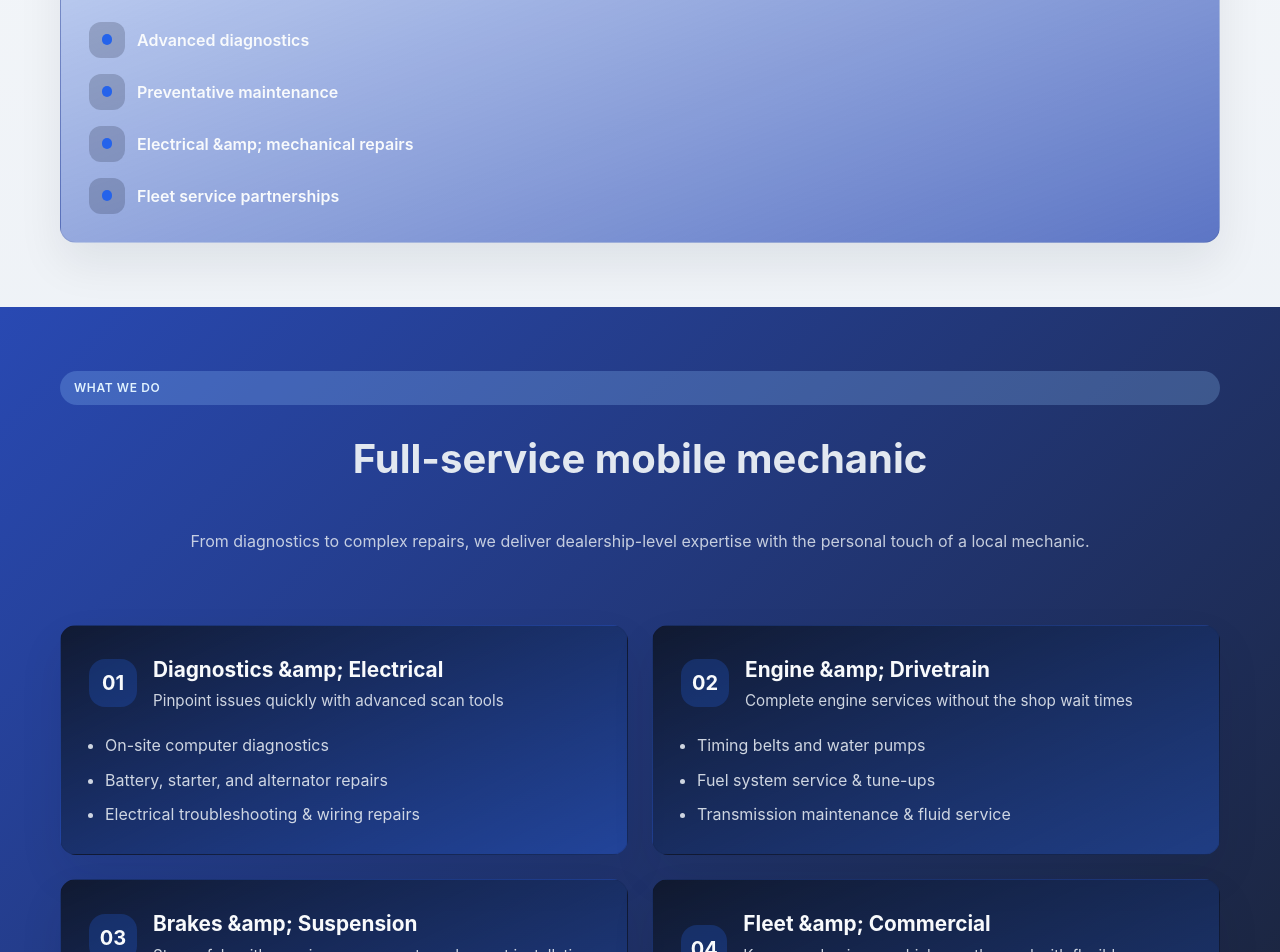
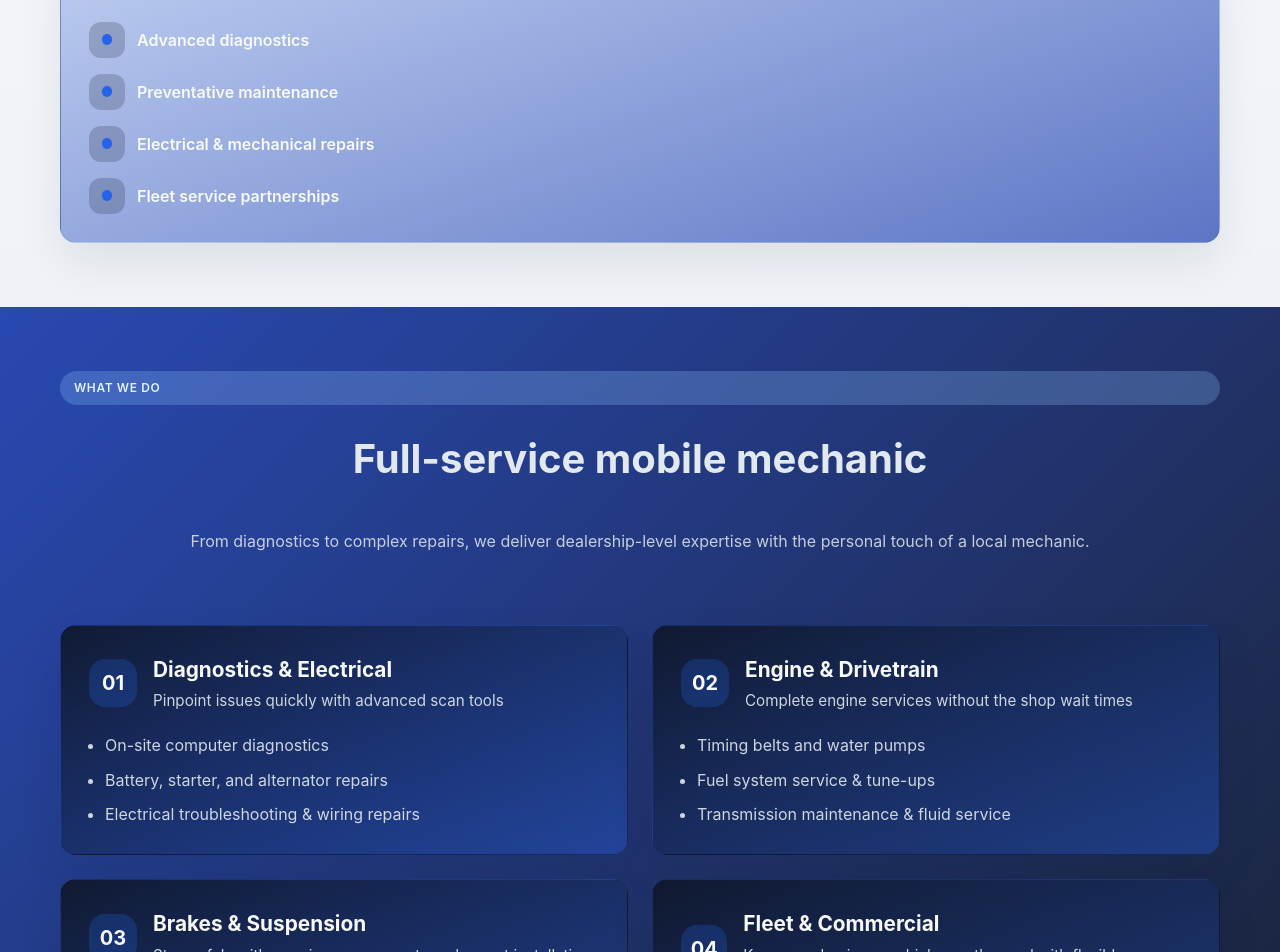
Before and after one commit to LoganM3120/stjohnsautorepair, a React (Vite) app: page / in a window 1280 px wide. Shown: the part 860-1812 px from the top of the page. Built offline with nearby package versions, Linux system fonts and the light colour scheme.

Commit message:
Fix ampersand display in service copy

```diff
--- a/src/pages/Home.tsx
+++ b/src/pages/Home.tsx
@@ -8,7 +8,7 @@ const Home: React.FC = () => {
         <div className="container" style={{ display: "grid", gap: "2.5rem" }}>
           <div className="stack">
             <span className="badge">
-              Mobile Auto Care · Jacksonville &amp; St. Johns County
+              Mobile Auto Care · Jacksonville & St. Johns County
             </span>
             <h1
               className="section__title"
@@ -106,7 +106,7 @@ const Home: React.FC = () => {
               {[
                 "Advanced diagnostics",
                 "Preventative maintenance",
-                "Electrical &amp; mechanical repairs",
+                "Electrical & mechanical repairs",
                 "Fleet service partnerships",
               ].map((item) => (
                 <div
@@ -307,7 +307,7 @@ const Home: React.FC = () => {
 
 const serviceHighlights = [
   {
-    title: "Diagnostics &amp; Electrical",
+    title: "Diagnostics & Electrical",
     subtitle: "Pinpoint issues quickly with advanced scan tools",
     icon: "01",
     points: [
@@ -317,7 +317,7 @@ const serviceHighlights = [
     ],
   },
   {
-    title: "Engine &amp; Drivetrain",
+    title: "Engine & Drivetrain",
     subtitle: "Complete engine services without the shop wait times",
     icon: "02",
     points: [
@@ -327,7 +327,7 @@ const serviceHighlights = [
     ],
   },
   {
-    title: "Brakes &amp; Suspension",
+    title: "Brakes & Suspension",
     subtitle: "Stop safely with premium components and expert installation",
     icon: "03",
     points: [
@@ -337,7 +337,7 @@ const serviceHighlights = [
     ],
   },
   {
-    title: "Fleet &amp; Commercial",
+    title: "Fleet & Commercial",
     subtitle:
       "Keep your business vehicles on the road with flexible scheduling",
     icon: "04",
```
